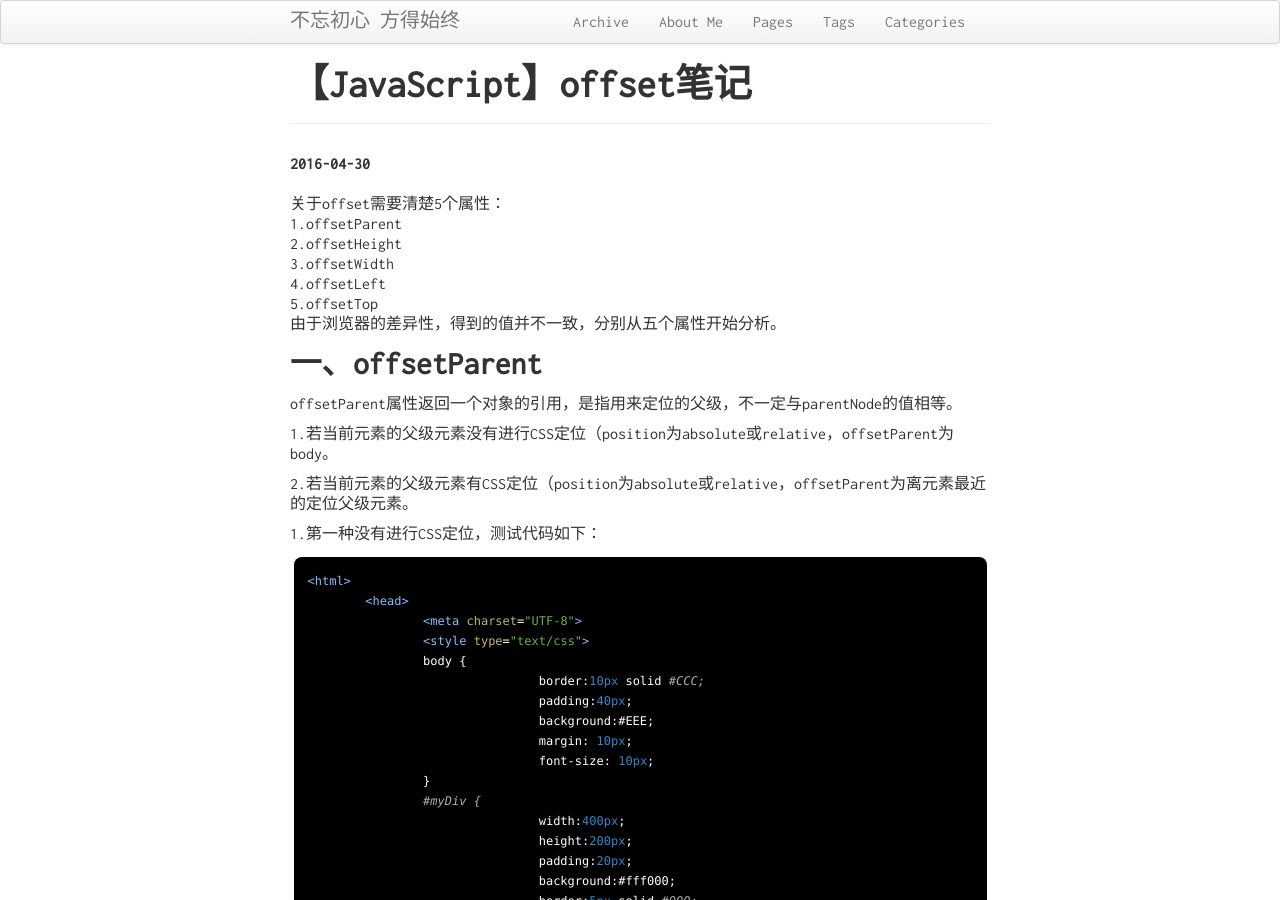
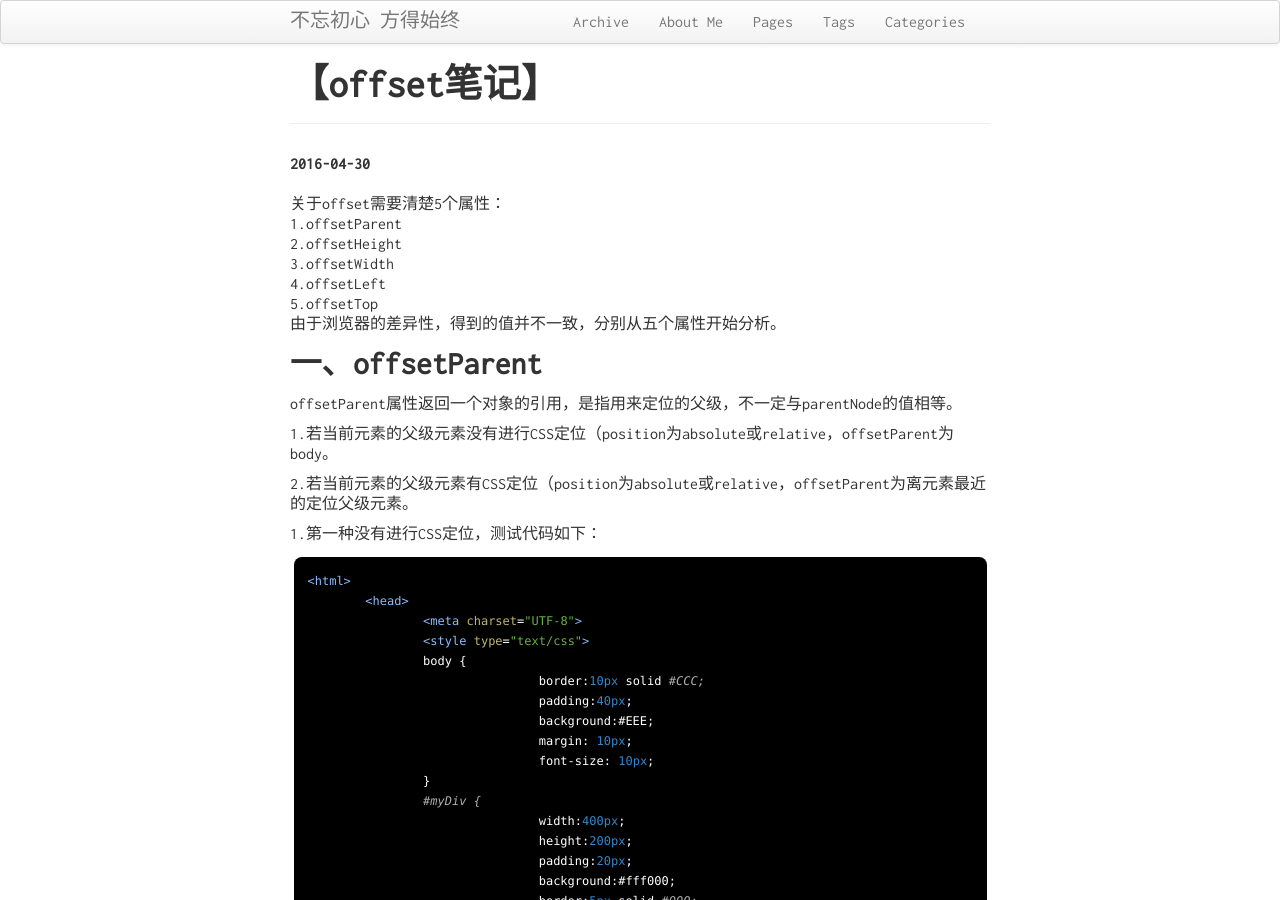
Before and after one commit to lc343/lc343.github.io, a Jekyll site: the page built from _posts/2016-4-30-javascript-note1.md, in a window 1280 px wide and 900 px high. Built offline with Jekyll 4.4.1, drawn with Linux system fonts in a browser that asks for light colours; comment, search, counter and statistics services are not loaded.

Commit message:
Update 2016-4-30-javascript-note1.md

```diff
--- a/_posts/2016-4-30-javascript-note1.md
+++ b/_posts/2016-4-30-javascript-note1.md
@@ -1,9 +1,9 @@
 ---
 layout: post
-title: "【JavaScript】offset笔记"
+title: "【offset笔记】"
 description: "读书笔记"
 category: 技术
-tags: [JavaScript, 笔记]
+tags: [offset, 笔记]
 ---
 {% include JB/setup %}
 
```
